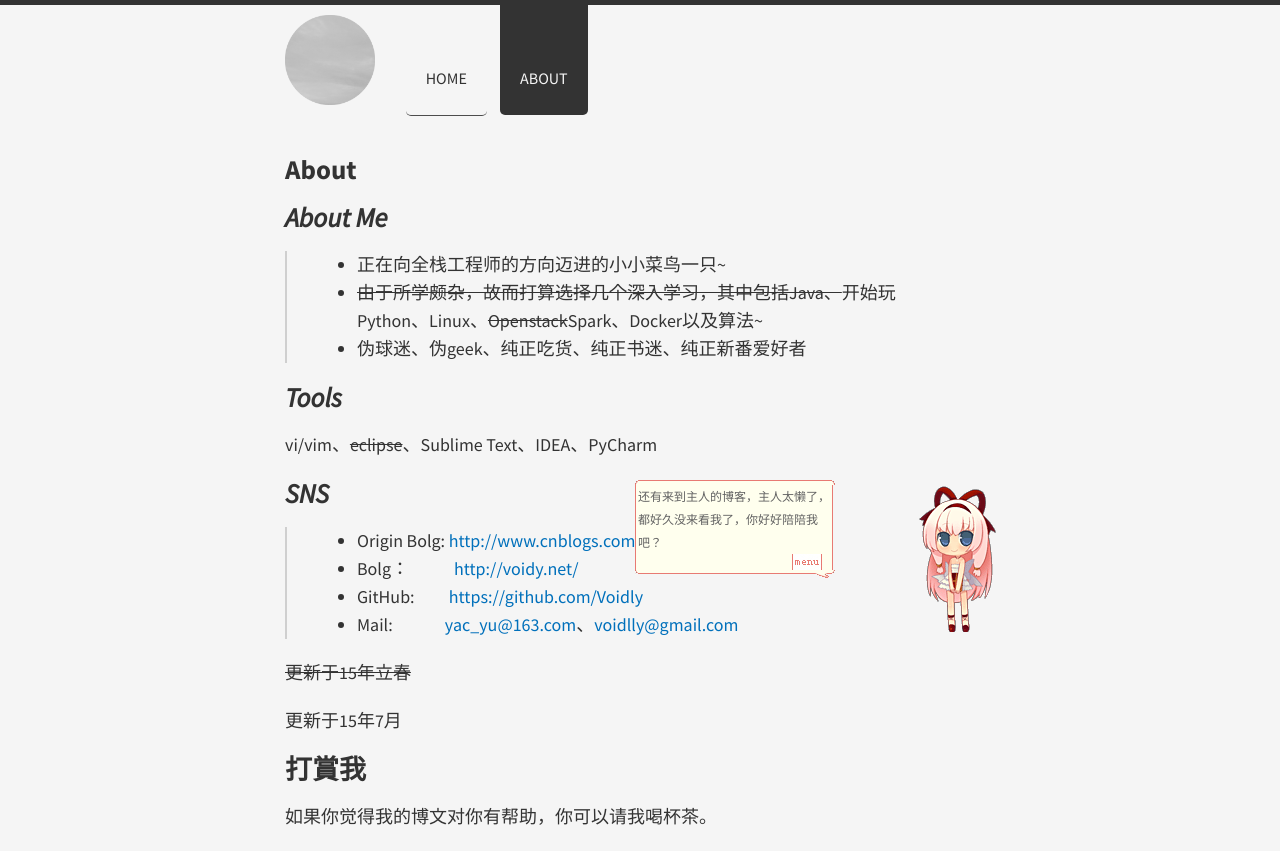
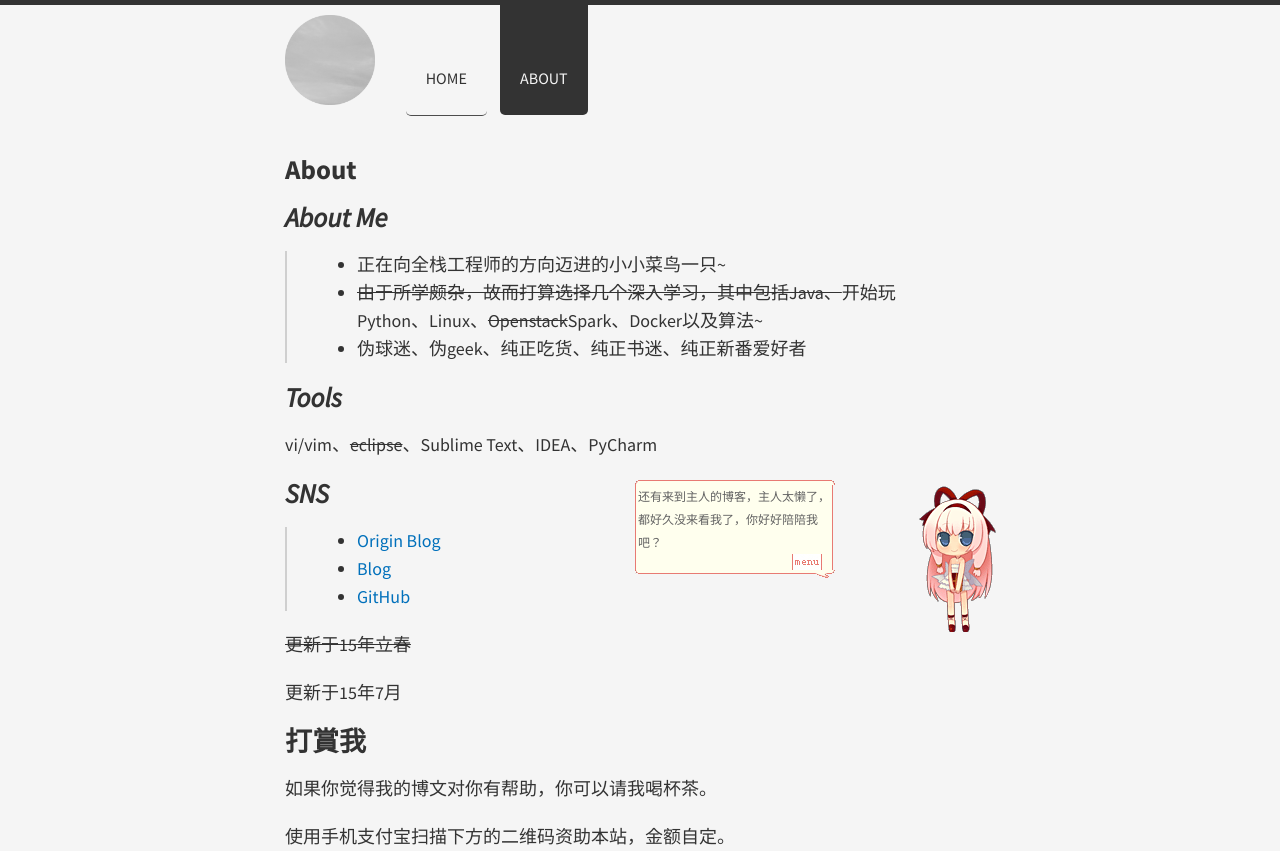
Before and after one commit to Voidly/Voidly.github.io, a Jekyll site: the page built from about/index.md, in a window 1280 px wide. Shown: the top 851 px of the page. Built offline with Jekyll 4.4.1, drawn with Linux system fonts in a browser that asks for light colours; nearby versions of some CDN libraries; Markdown is read by kramdown in place of the engine named in the settings; comment, search, counter and statistics services are not loaded; grey boxes are pictures that could not be loaded.

Commit message:
update about

```diff
--- a/about/index.md
+++ b/about/index.md
@@ -18,10 +18,9 @@
 
 
 # *SNS*
-> * Origin Bolg: <http://www.cnblogs.com/voidy/>
-> * Bolg：&emsp;&emsp;&ensp;<http://voidy.net/>
-> * GitHub: &emsp;&ensp; <https://github.com/Voidly>
-> * Mail: 	&emsp;&emsp;&ensp; <yac_yu@163.com>、<voidlly@gmail.com>
+> * [Origin Blog](http://www.cnblogs.com/voidy)
+> * [Blog](http://voidy.net)
+> * [GitHub](https://github.com/Voidly)
 
 
  ~~更新于15年立春~~
```
